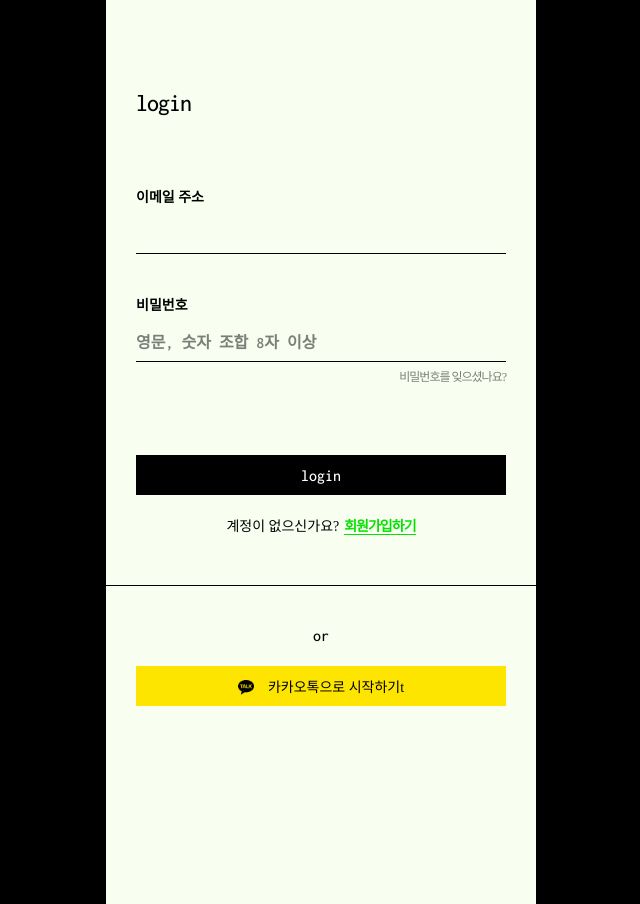
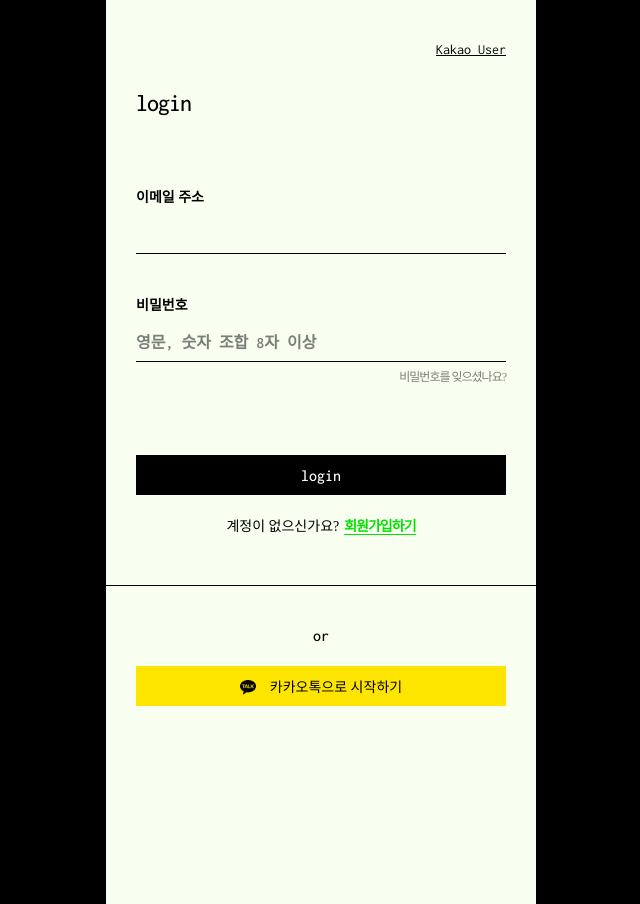
Before and after one commit to sooozi/acTIP, a Next.js app: page /user/login in a window 1280 px wide. Shown: the whole page, without its empty margins (319-959 px from the left). Built offline with nearby package versions, Linux system fonts and the light colour scheme; a web font is replaced by a local one.

Commit message:
Fix kakao login

```diff
--- a/src/app/user/login/page.tsx
+++ b/src/app/user/login/page.tsx
@@ -201,7 +201,7 @@
       <div className="subMO-side btn-wrap">
         <span>or</span>
         <button type="button" className="btn-kakao" onClick={kakaoLoginHandler}>
-          <span className="btn-innerTxt">카카오톡으로 시작하기t</span>
+          <span className="btn-innerTxt">카카오톡으로 시작하기</span>
         </button>
       </div>
     </div>
--- a/src/components/layout/Header.tsx
+++ b/src/components/layout/Header.tsx
@@ -159,13 +159,13 @@
             !isUserPath && (
               <span
                 className={`fonrUnderLine pointer ${isUserPath ? 'userPath' : ''}`}
-                // onClick={() => {
-                //   if (!isUserPath) {
-                //     router.push('/user');
-                //   }
-                // }}
+                onClick={() => {
+                  if (!isUserPath) {
+                    router.push('/user');
+                  }
+                }}
               >
-                {userInfo?.nickName || ' '}
+                {userInfo?.nickName || 'Kakao User'}
               </span>
             )
           )}
```
